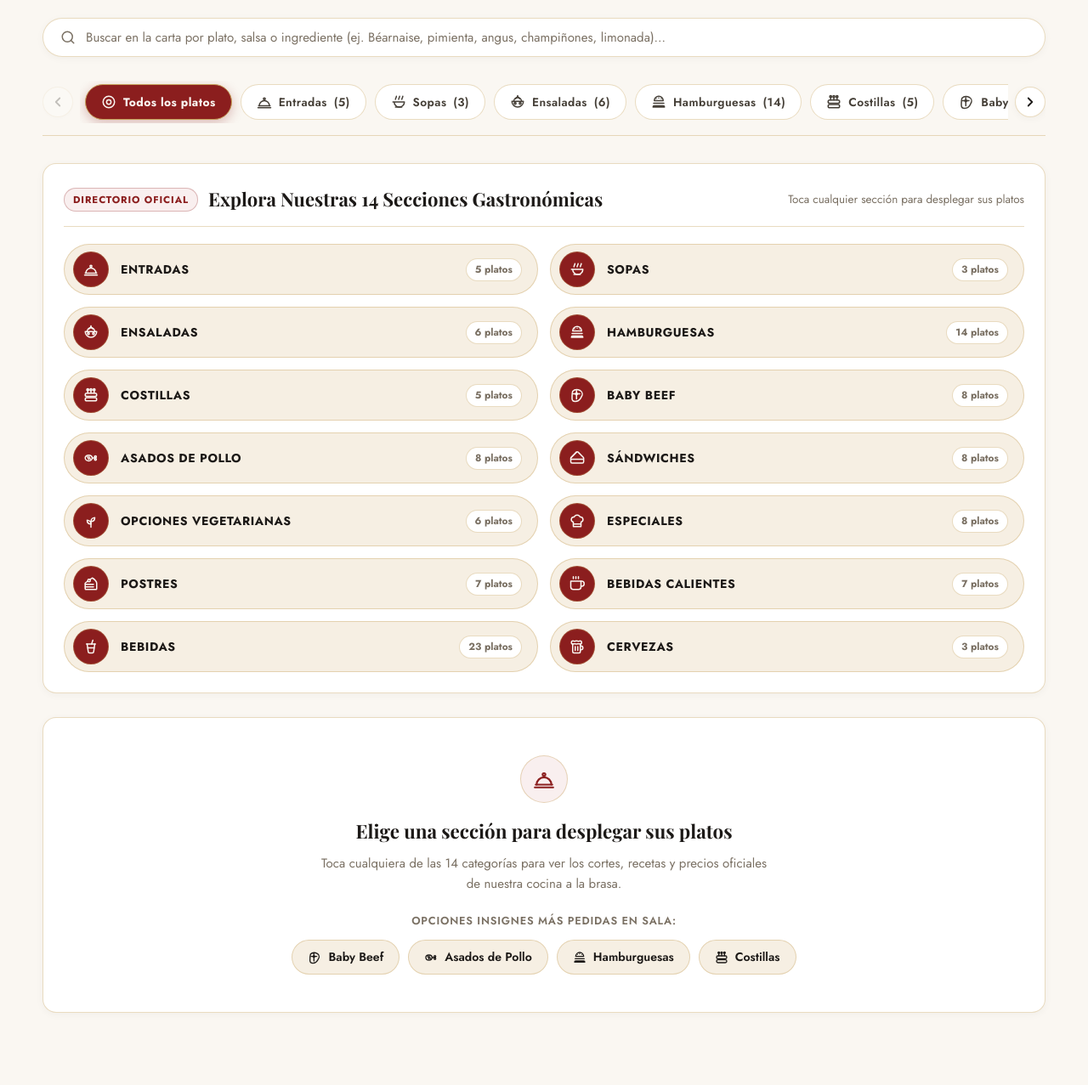
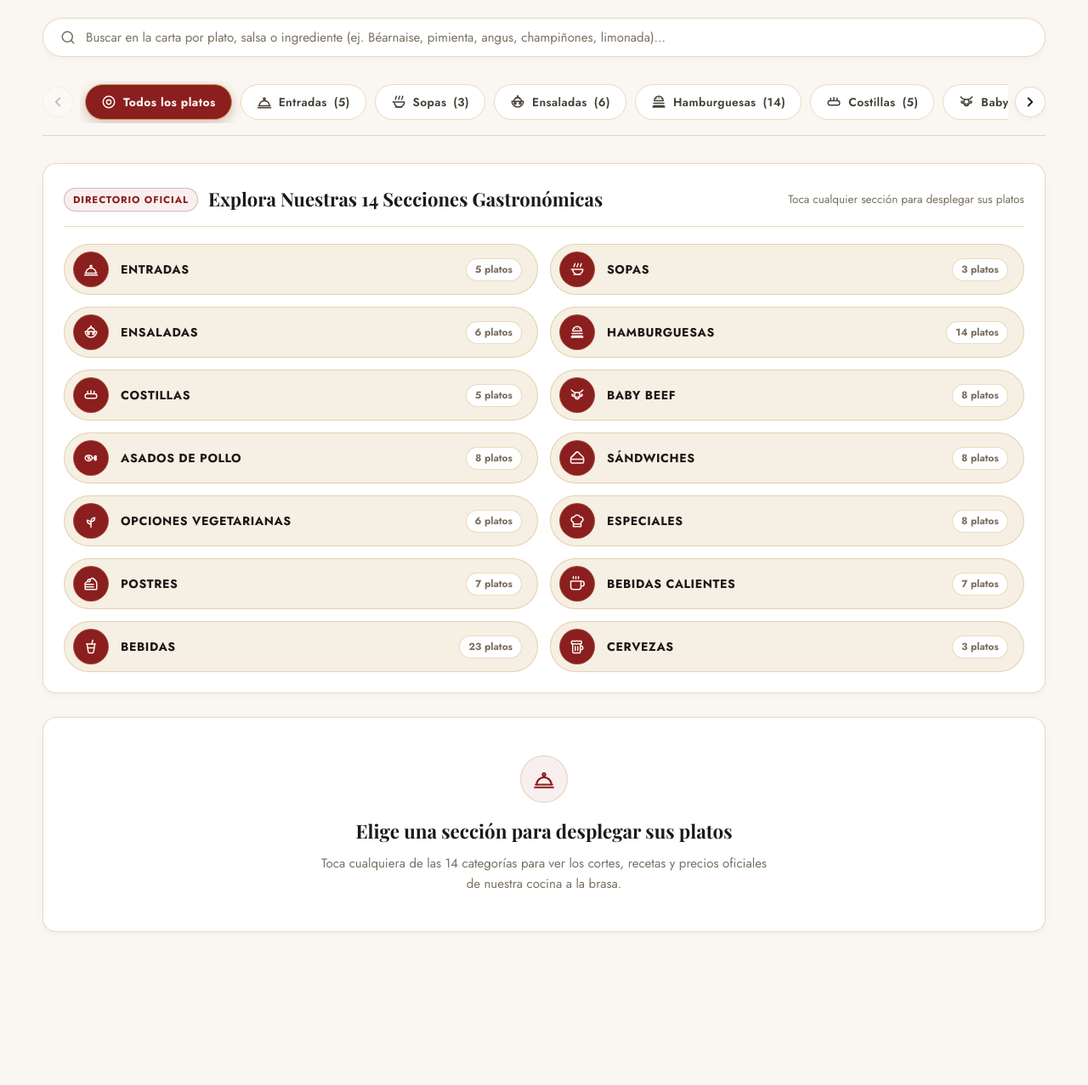
Before and after one commit to RoypiTw3/primos-restaurante, a plain HTML site: page index.html in a window 1280 px wide. Shown: the part 1563-2840 px from the top of the page at 85% size. Drawn offline with nearby package versions, Linux system fonts and the light colour scheme; a web font is replaced by a local one.

Commit message:
fix: simplificar banner de bienvenida retirando pastillas directas y refinar iconos de vaca y costillar

```diff
--- a/app.js
+++ b/app.js
@@ -12,10 +12,10 @@
 
   // Diccionario de Iconografía Vectorial SVG Artesanal (Sustituye 100% los emojis con símbolos gastronómicos auténticos)
   const SVG_ICONS = {
-    beef: `<svg class="svg-icon" viewBox="0 0 24 24"><path d="M5 6c3-3 8-3 12-1 3 2 4 6 2 9-2 5-6 8-10 8-3 0-5-2-5-5 0-4 0-8 1-11z"/><line x1="11" y1="5" x2="11" y2="18"/><line x1="6" y1="10" x2="16" y2="10"/><circle cx="11" cy="10" r="1.5"/></svg>`,
+    beef: `<svg class="svg-icon" viewBox="0 0 24 24"><path d="M3 4c2.5 3 4.5 4 6.5 4"/><path d="M21 4c-2.5 3-4.5 4-6.5 4"/><path d="M9 8h6l1.5 6-3 4h-3L7.5 14 9 8Z"/><path d="M6 10.5c-1.5 0-2.5 1-2 2s2 1.5 3 1"/><path d="M18 10.5c1.5 0 2.5 1 2 2s-2 1.5-3 1"/><circle cx="10" cy="15.5" r=".75"/><circle cx="14" cy="15.5" r=".75"/></svg>`,
     appetizer: `<svg class="svg-icon" viewBox="0 0 24 24"><path d="M3 18h18"/><path d="M4 18a8 8 0 0 1 16 0"/><circle cx="12" cy="7" r="1.5"/><line x1="2" y1="21" x2="22" y2="21"/></svg>`,
     burger: `<svg class="svg-icon" viewBox="0 0 24 24"><path d="M5 10a7 7 0 0 1 14 0H5Z"/><path d="M4 14h16"/><path d="M5 18h14a2 2 0 0 1 2 2H3a2 2 0 0 1 2-2Z"/><line x1="8" y1="6.5" x2="8.01" y2="6.5"/><line x1="12" y1="5.5" x2="12.01" y2="5.5"/><line x1="16" y1="6.5" x2="16.01" y2="6.5"/></svg>`,
-    ribs: `<svg class="svg-icon" viewBox="0 0 24 24"><rect x="3" y="9" width="18" height="5" rx="2.5"/><rect x="3" y="16" width="18" height="5" rx="2.5"/><line x1="7" y1="4" x2="7" y2="9"/><line x1="12" y1="4" x2="12" y2="9"/><line x1="17" y1="4" x2="17" y2="9"/><circle cx="7" cy="3.5" r="1.5"/><circle cx="12" cy="3.5" r="1.5"/><circle cx="17" cy="3.5" r="1.5"/></svg>`,
+    ribs: `<svg class="svg-icon" viewBox="0 0 24 24"><rect x="3" y="10" width="18" height="7" rx="3"/><line x1="7" y1="6" x2="7" y2="10"/><line x1="12" y1="5" x2="12" y2="10"/><line x1="17" y1="6" x2="17" y2="10"/></svg>`,
     chicken: `<svg class="svg-icon" viewBox="0 0 24 24"><ellipse cx="8.5" cy="12" rx="5.5" ry="4.5"/><path d="M14 12h5"/><circle cx="19" cy="10" r="1.5"/><circle cx="19" cy="14" r="1.5"/><line x1="6.5" y1="10" x2="8.5" y2="14"/><line x1="9" y1="10" x2="11" y2="14"/></svg>`,
     soup: `<svg class="svg-icon" viewBox="0 0 24 24"><path d="M3 12h18a8 8 0 0 1-16 0z"/><path d="M7 20h10"/><path d="M7 8c0-2 1.5-3 1.5-5"/><path d="M12 8c0-2 1.5-3 1.5-5"/><path d="M17 8c0-2 1.5-3 1.5-5"/></svg>`,
     salad: `<svg class="svg-icon" viewBox="0 0 24 24"><path d="M3 11c0 5 4 9 9 9s9-4 9-9H3z"/><path d="M6 11c0-3 2-6 6-6s6 3 6 6"/><path d="M12 5V2"/><path d="M9 7c1-2 3-3 3-3"/><path d="M15 7c-1-2-3-3-3-3"/><circle cx="8" cy="14" r="1.5"/><circle cx="16" cy="14" r="1.5"/></svg>`,
@@ -1104,36 +1104,8 @@
           </div>
           <h3 class="unfold-prompt-title">${t('catalog_select_prompt_title')}</h3>
           <p class="unfold-prompt-desc">${t('catalog_select_prompt_desc')}</p>
-          <div class="unfold-prompt-popular">
-            <span class="unfold-popular-label">${t('catalog_select_prompt_hint')}</span>
-            <div class="unfold-popular-chips">
-              <button class="unfold-chip-btn" data-category="baby-beef" type="button">
-                ${getIconSVG('beef')}
-                <span>Baby Beef</span>
-              </button>
-              <button class="unfold-chip-btn" data-category="asados-pollo" type="button">
-                ${getIconSVG('chicken')}
-                <span>Asados de Pollo</span>
-              </button>
-              <button class="unfold-chip-btn" data-category="hamburguesas" type="button">
-                ${getIconSVG('burger')}
-                <span>Hamburguesas</span>
-              </button>
-              <button class="unfold-chip-btn" data-category="costillas" type="button">
-                ${getIconSVG('ribs')}
-                <span>Costillas</span>
-              </button>
-            </div>
-          </div>
         </div>
       `;
-
-      container.querySelectorAll('.unfold-chip-btn').forEach(btn => {
-        btn.addEventListener('click', () => {
-          const catId = btn.getAttribute('data-category');
-          selectCategory(catId);
-        });
-      });
       return;
     }
 
--- a/index.html
+++ b/index.html
@@ -161,7 +161,7 @@
         <a href="#seccion-menu" class="portal-card" data-spotlight="true">
           <div class="portal-card-top">
             <div class="portal-card-icon">
-              <svg class="svg-icon svg-icon-lg" viewBox="0 0 24 24"><path d="M5 6c3-3 8-3 12-1 3 2 4 6 2 9-2 5-6 8-10 8-3 0-5-2-5-5 0-4 0-8 1-11z"/><line x1="11" y1="5" x2="11" y2="18"/><line x1="6" y1="10" x2="16" y2="10"/><circle cx="11" cy="10" r="1.5"/></svg>
+              <svg class="svg-icon svg-icon-lg" viewBox="0 0 24 24"><path d="M3 4c2.5 3 4.5 4 6.5 4"/><path d="M21 4c-2.5 3-4.5 4-6.5 4"/><path d="M9 8h6l1.5 6-3 4h-3L7.5 14 9 8Z"/><path d="M6 10.5c-1.5 0-2.5 1-2 2s2 1.5 3 1"/><path d="M18 10.5c1.5 0 2.5 1 2 2s-2 1.5-3 1"/><circle cx="10" cy="15.5" r=".75"/><circle cx="14" cy="15.5" r=".75"/></svg>
             </div>
             <span class="portal-card-pill gold" data-i18n="card1_pill">En Sala & Terraza</span>
           </div>
--- a/styles.css
+++ b/styles.css
@@ -3682,7 +3682,7 @@ dialog#data-modal::backdrop {
   font-size: 0.94rem;
   color: var(--text-muted);
   max-width: 540px;
-  margin: 0 auto 22px;
+  margin: 0 auto;
   line-height: 1.55;
 }
 
```
